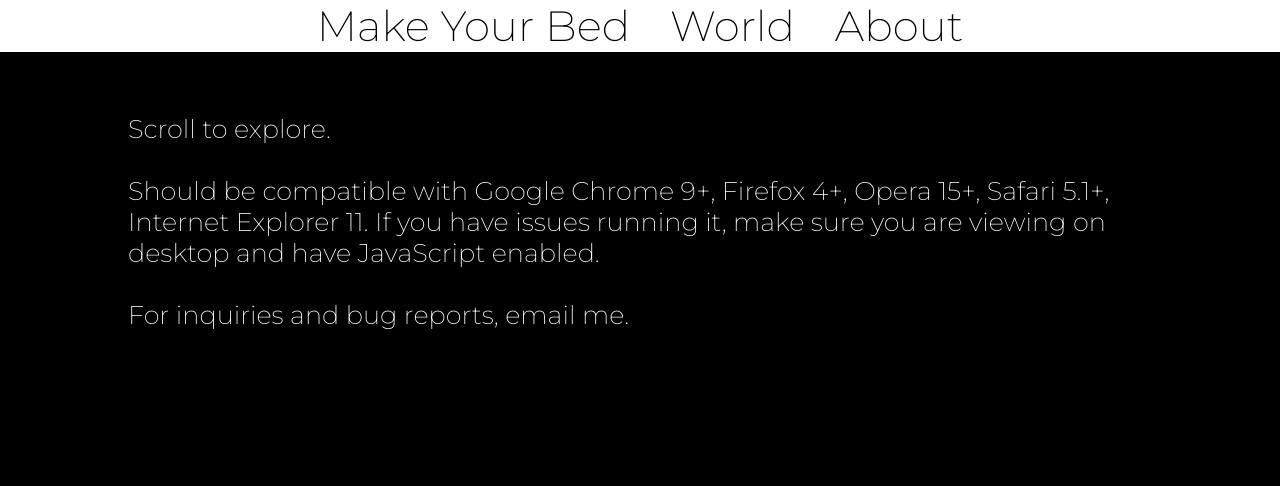
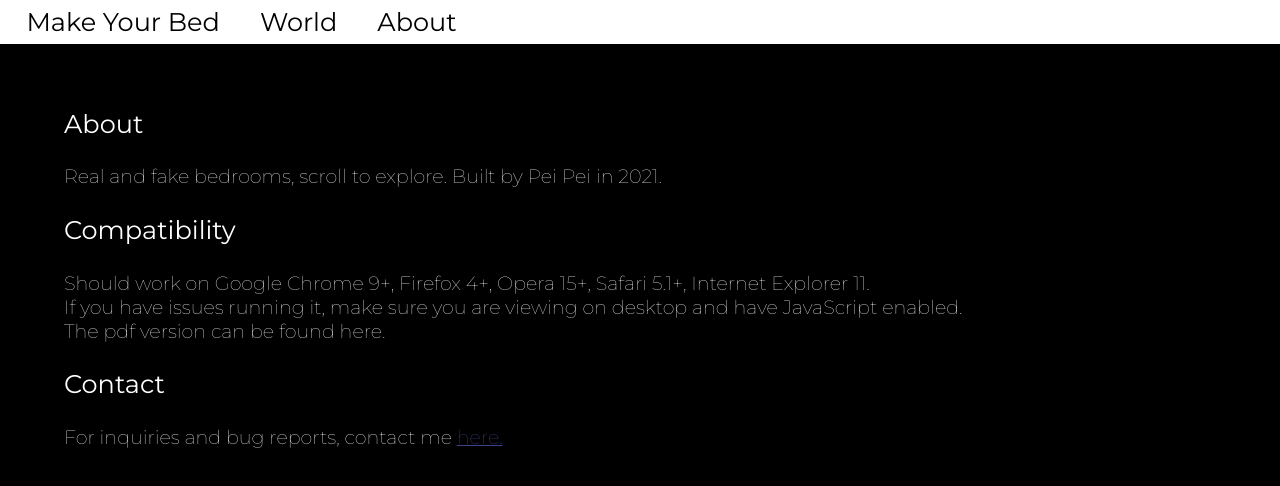
Before and after one commit to makeurbed/makeurbed, a plain HTML site: page about.html in a window 1280 px wide. Drawn offline with Linux system fonts and the light colour scheme.

Commit message:
updated css

```diff
--- a/about.html
+++ b/about.html
@@ -4,7 +4,7 @@
     <title>Make Your Bed</title>
     <link rel="stylesheet" href="index.css">
     <link rel="preconnect" href="https://fonts.gstatic.com">
-    <link href="https://fonts.googleapis.com/css2?family=Montserrat:wght@200&display=swap" rel="stylesheet">
+    <link href="https://fonts.googleapis.com/css2?family=Montserrat:wght@100;400&display=swap" rel="stylesheet">
   </head>
   <body>
     <div class="header">
@@ -14,15 +14,28 @@
     </div>
     <div class="content">
         <br>
-        <br>
-        Scroll to explore.
-        <br>
-        <br>
-        Should be compatible with Google Chrome 9+, Firefox 4+, Opera 15+, Safari 5.1+, Internet Explorer 11.
-        If you have issues running it, make sure you are viewing on desktop and have JavaScript enabled.
-        <br>
-        <br>
-        For inquiries and bug reports, email me.
+        <p class="thicker">
+          About
+        </p>
+        <p>
+          Real and fake bedrooms, scroll to explore. Built by Pei Pei in 2021.
+        </p>
+        <p class="thicker">
+          Compatibility
+        </p>
+        <p>
+          Should work on Google Chrome 9+, Firefox 4+, Opera 15+, Safari 5.1+, Internet Explorer 11.
+          <br>
+          If you have issues running it, make sure you are viewing on desktop and have JavaScript enabled.
+          <br>
+          The pdf version can be found here.
+        </p>
+        <p class="thicker">
+          Contact
+        </p>
+        <p>
+          For inquiries and bug reports, contact me <a href ="mailto:makeyourbedpei@gmail.com"> here.</a>
+        </p>
         <br>
         <br>
     </div>
--- a/index.css
+++ b/index.css
@@ -2,7 +2,22 @@ body {
   font-family: 'Montserrat', sans-serif;
   color: #ffffff;
   margin: 0px auto;
-  background-color: black;
+  background-color: rgb(255, 255, 255);
+}
+
+p{
+  font-weight: 100;
+  font-size: 1.5vw;
+}
+
+p.thicker {
+  font-weight: 400;
+  font-size: 2vw;
+}
+
+a {
+  text-decoration: underline;
+  color: #3e438f;
 }
 
 .header{
@@ -10,8 +25,9 @@ body {
   color: #000000;
   background-color: rgb(255, 255, 255);
   display: flex;
-  justify-content: center;
-  font-size: 3.3vw;
+  font-size: 2vw;
+  padding: 0.5%;
+  z-index: 2;
   width:100%;
 }
 
@@ -19,7 +35,7 @@ body {
 .header a {
   float: left;
   color: #000000;
-  text-align: center;
+  text-align: left;
   text-decoration: none;
   padding: 0px 20px;
 }
@@ -30,7 +46,7 @@ body {
   position: fixed;
   z-index: 1;
   top: 0;
-  margin-top: 4%;
+  margin-top: 2%;
   overflow-x: hidden;
 }
 
@@ -50,22 +66,22 @@ img{
   position: relative;
   text-align: center;
   width: 75%;
-  margin-top: 5%;
+  margin-top: 7%;
   margin-bottom: 5%;
-
 }
 
 .content{
   height: 100%;
-  width: 80%;
+  width: 100%;
   position: fixed;
   z-index: 1;
   top: 0;
-  margin-top: 4%;
-  margin-left: 10%;
-  margin-right: 10%;
+  padding-top: 4%;
+  padding-left: 5%;
+  padding-right: 10%;
   overflow-x: hidden;
   font-size: 2vw;
+  background-color: #000000;
 }
 
 .three{
@@ -76,8 +92,9 @@ img{
 
 #loading-screen {
 	position: absolute;
-  text-align: center;
-  vertical-align: middle;
+  display: flex;
+justify-content: center; /* align horizontal */
+align-items: center; /* align vertical */
 	z-index: 2;
 	top: 0;
 	left: 0;
@@ -86,6 +103,7 @@ img{
 	background-color: #000000;
 	opacity: 1;
  	transition: 2s opacity;
+
 }
 
 #loading-screen.fade-out {
```
Also changed, not shown: automaton.js (+19 -2 lines), index.html (+13 -13 lines), zine.html (+6 -1 lines), 9 other files.
